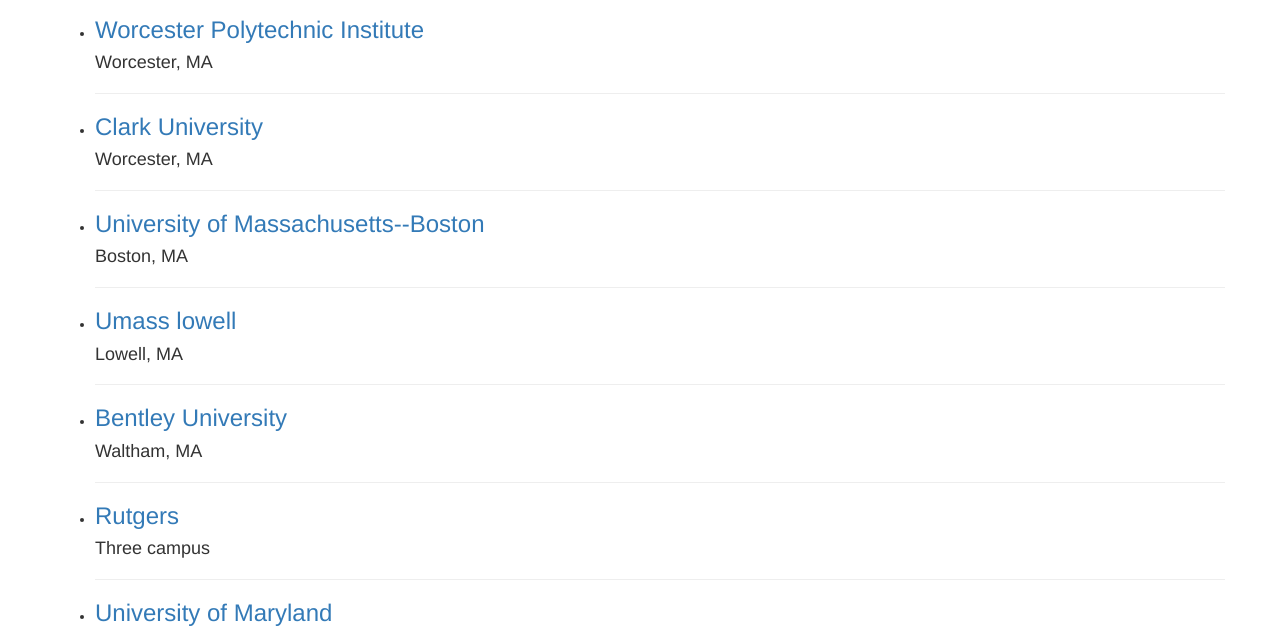
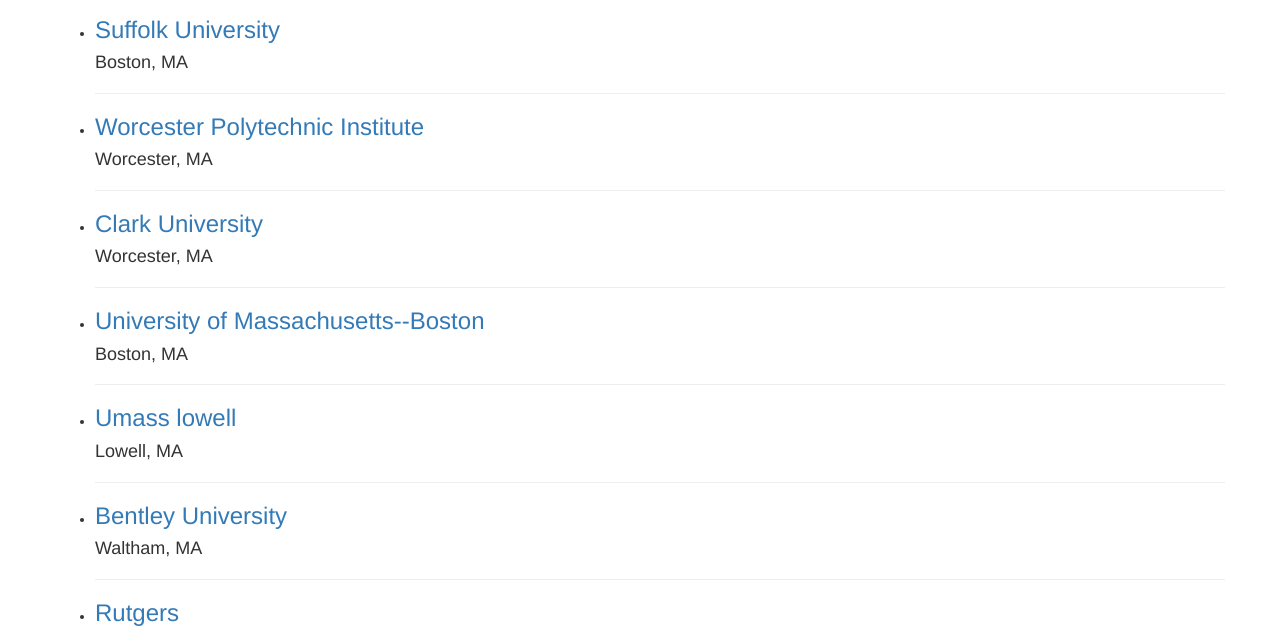
Before and after one commit to BohanHsu/BohanHsu.github.io, a website: page applications/index.html in a window 1280 px wide. Shown: the part 163-796 px from the top of the page. Drawn offline with Linux system fonts and the light colour scheme.

Commit message:
add suffolk u

```diff
--- a/applications/schools.js
+++ b/applications/schools.js
@@ -1000,3 +1000,42 @@
     ]
   }
 ].concat(school_json)
+
+school_json = [
+  {
+    "School_Name": "Suffolk University",
+    "School_Rank": "58 (Regional University)",
+    "School_Page_Link": "http://www.suffolk.edu/",
+    "Location": "Boston, MA",
+    "Admission_Rate": "83.9%",
+    "programs": [
+      {
+        "Major": "Master of Science in Finance (MSF)",
+        "Collage": "Sawyer Business School",
+        "Collage_Ranking": "",
+        "Major_Page_Link": "http://www.suffolk.edu/business/graduate/62683.php",
+        "Curriculum_Page_Link": "http://www.suffolk.edu/business/graduate/62684.php",
+        "Program_Length": "",
+        "Spring/Fall_Program": "Fall / Spring",
+        "Deadline": "Fall (March 15, then rolling) / Spring (October 15, then rolling)",
+        "GPA": "",
+        "GRE/GMAT": "GRE / GMAT",
+        "Toefl": "80, no less than 17 in each subject",
+        "Recommandation_Letter": "1 for ms in finance",
+        "Personal_Statement": "Goal Statement, detail in requirement page",
+        "Resume": "yes",
+        "Special_Requirement": [
+          "Interview is required"
+        ],
+        "Fee": "$50",
+        "Requirement_Page_Link": "http://www.suffolk.edu/admission/grad/17629.php#finance",
+        "Comment": [
+          "regional university 好像跟national university 不在一个系统里面排名，但也是正规的学校。。。",
+          "好像regional university/regional college录取率都挺高，但我估计是本科录取率，实际申请难度应该是一样的",
+          "这个学校在波士顿市中心，学校就分布在市中心的高楼大厦里面。。",
+          "我看有个读accounting的中国人在2010年左右写他们一个学期的学费是17k，比neu要贵一些。"
+        ]
+      },
+    ]
+  }
+].concat(school_json)
```
Also changed, not shown: index.html (+4 -1 lines).
